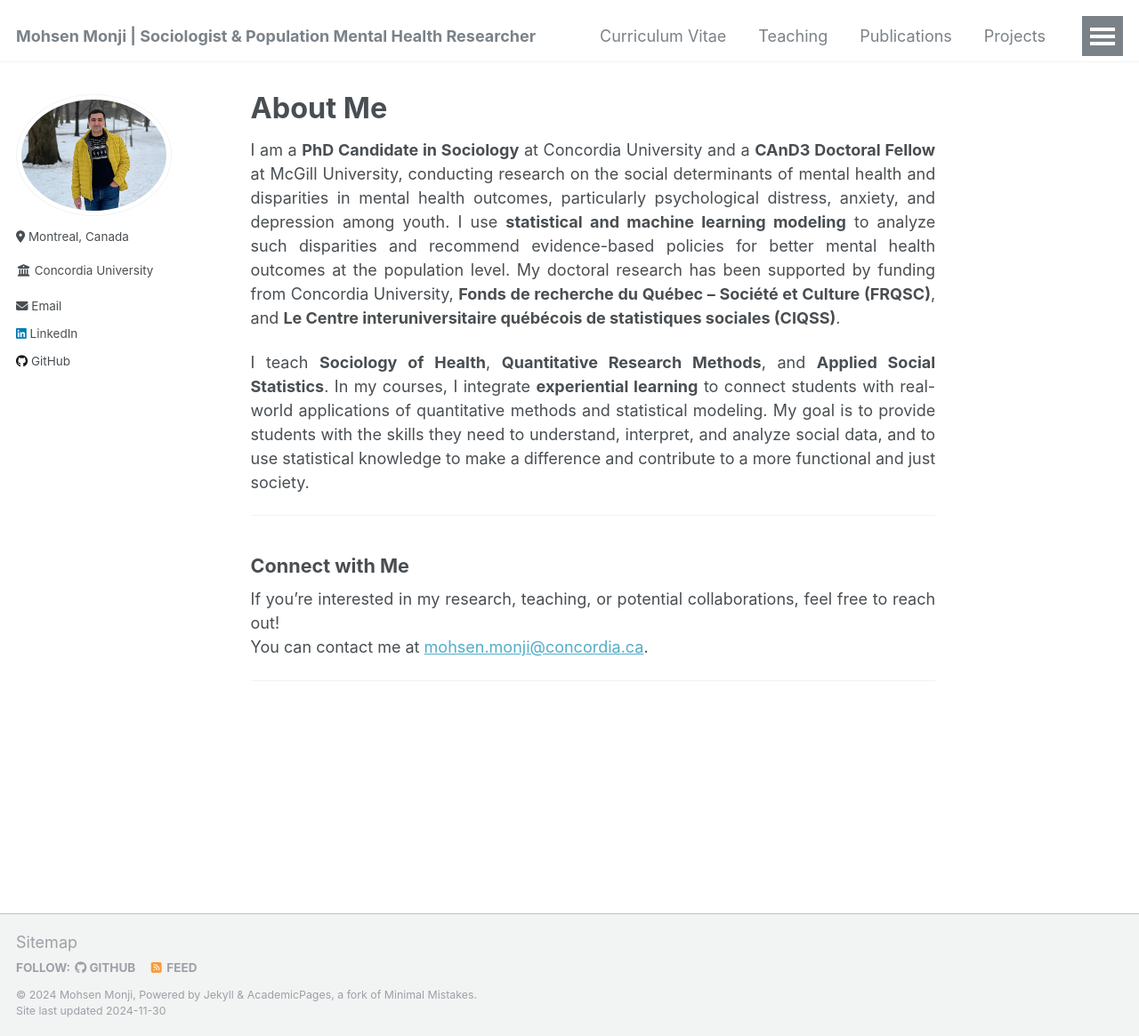
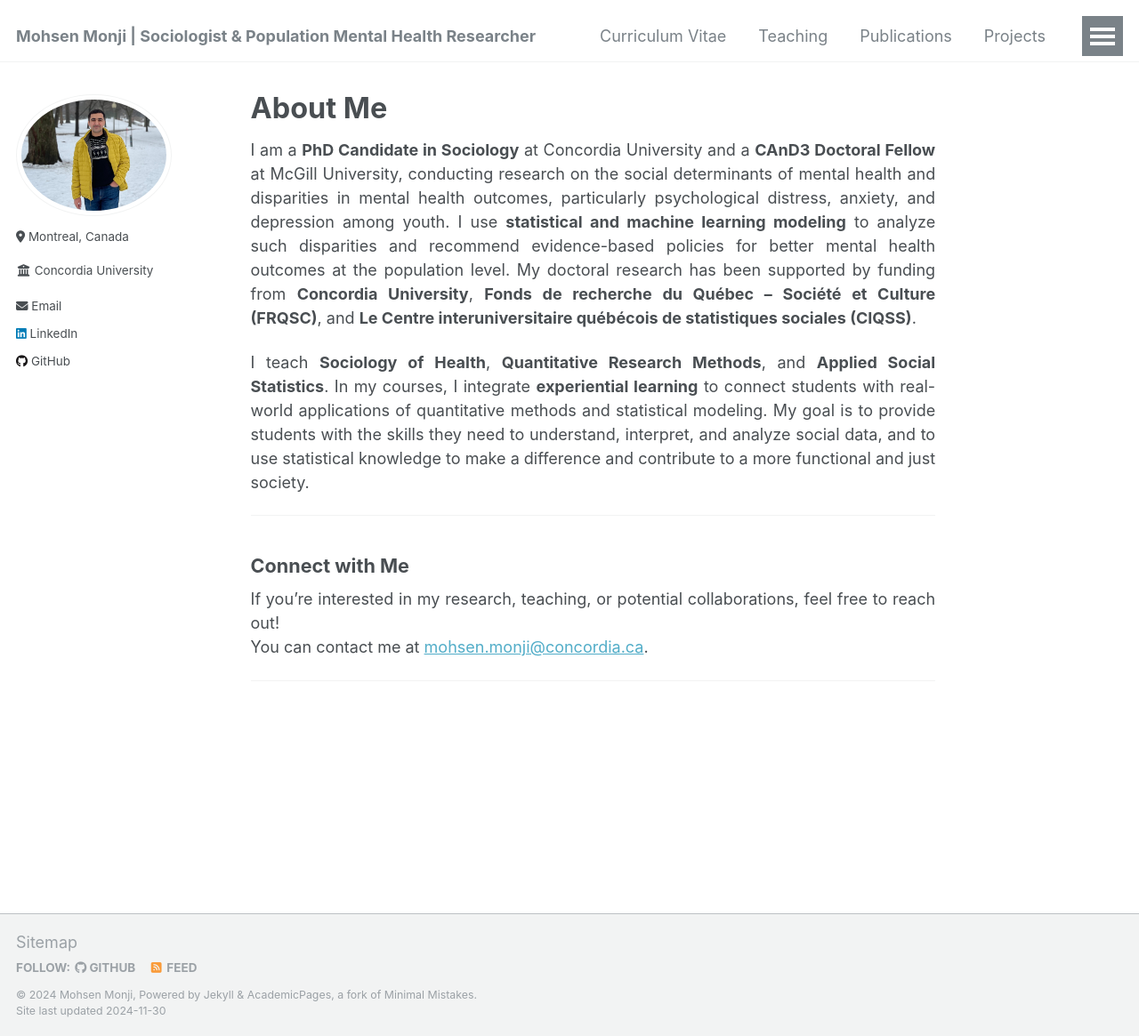
Before and after one commit to Mohsnmonji/mohsnmonji.github.io, a Jekyll site: the page built from _pages/about.md, in a window 1280 px wide and 1165 px high. Shown: the whole window at 89% size. Built offline with Jekyll 4.4.1, drawn with Linux system fonts in a browser that asks for light colours.

```diff
--- a/_pages/about.md
+++ b/_pages/about.md
@@ -10,7 +10,7 @@ redirect_from:
 ---
 
 
-I am a **PhD Candidate in Sociology** at Concordia University and a **CAnD3 Doctoral Fellow** at McGill University, conducting research on the social determinants of mental health and disparities in mental health outcomes, particularly psychological distress, anxiety, and depression among youth. I use **statistical and machine learning modeling** to analyze such disparities and recommend evidence-based policies for better mental health outcomes at the population level. My doctoral research has been supported by funding from Concordia University, **Fonds de recherche du Québec – Société et Culture (FRQSC)**, and **Le Centre interuniversitaire québécois de statistiques sociales (CIQSS)**.
+I am a **PhD Candidate in Sociology** at Concordia University and a **CAnD3 Doctoral Fellow** at McGill University, conducting research on the social determinants of mental health and disparities in mental health outcomes, particularly psychological distress, anxiety, and depression among youth. I use **statistical and machine learning modeling** to analyze such disparities and recommend evidence-based policies for better mental health outcomes at the population level. My doctoral research has been supported by funding from **Concordia University**, **Fonds de recherche du Québec – Société et Culture (FRQSC)**, and **Le Centre interuniversitaire québécois de statistiques sociales (CIQSS)**.
 
 I teach **Sociology of Health**, **Quantitative Research Methods**, and **Applied Social Statistics**. In my courses, I integrate **experiential learning** to connect students with real-world applications of quantitative methods and statistical modeling. My goal is to provide students with the skills they need to understand, interpret, and analyze social data, and to use statistical knowledge to make a difference and contribute to a more functional and just society.
 
```
